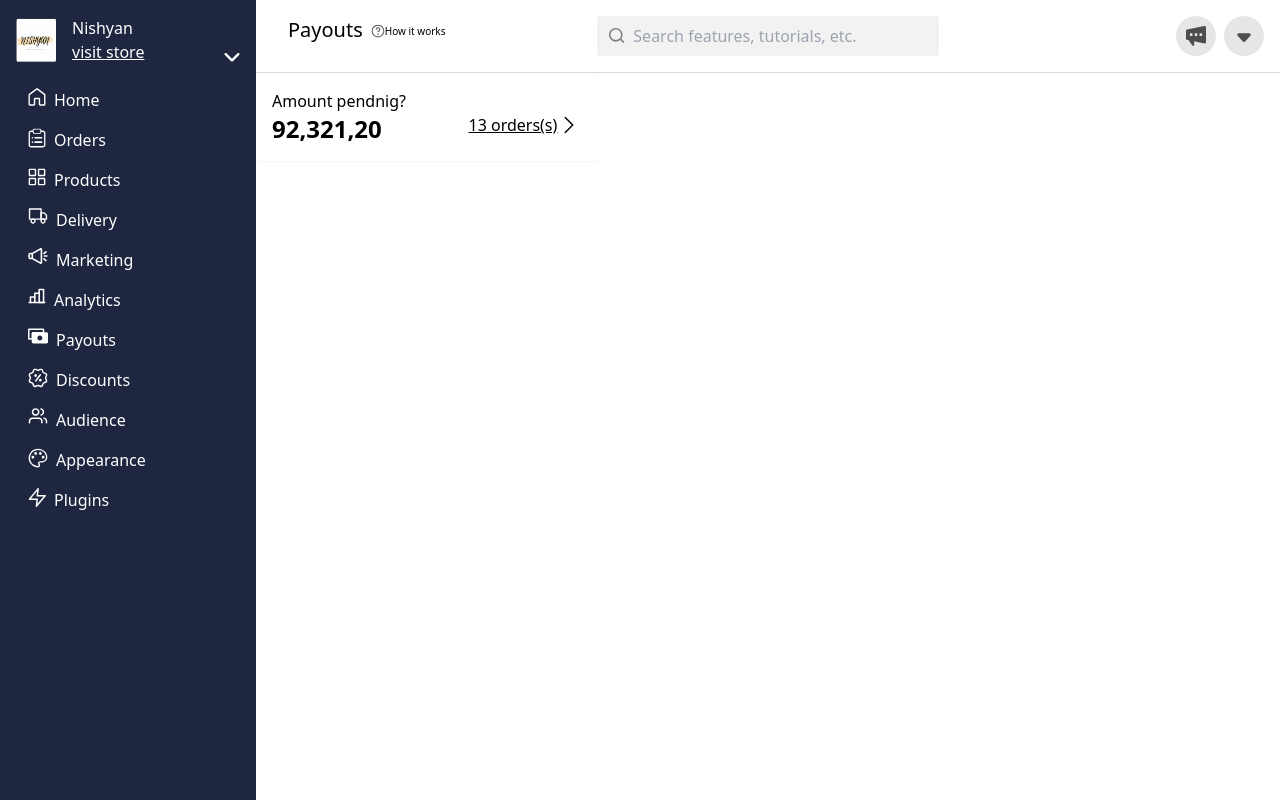
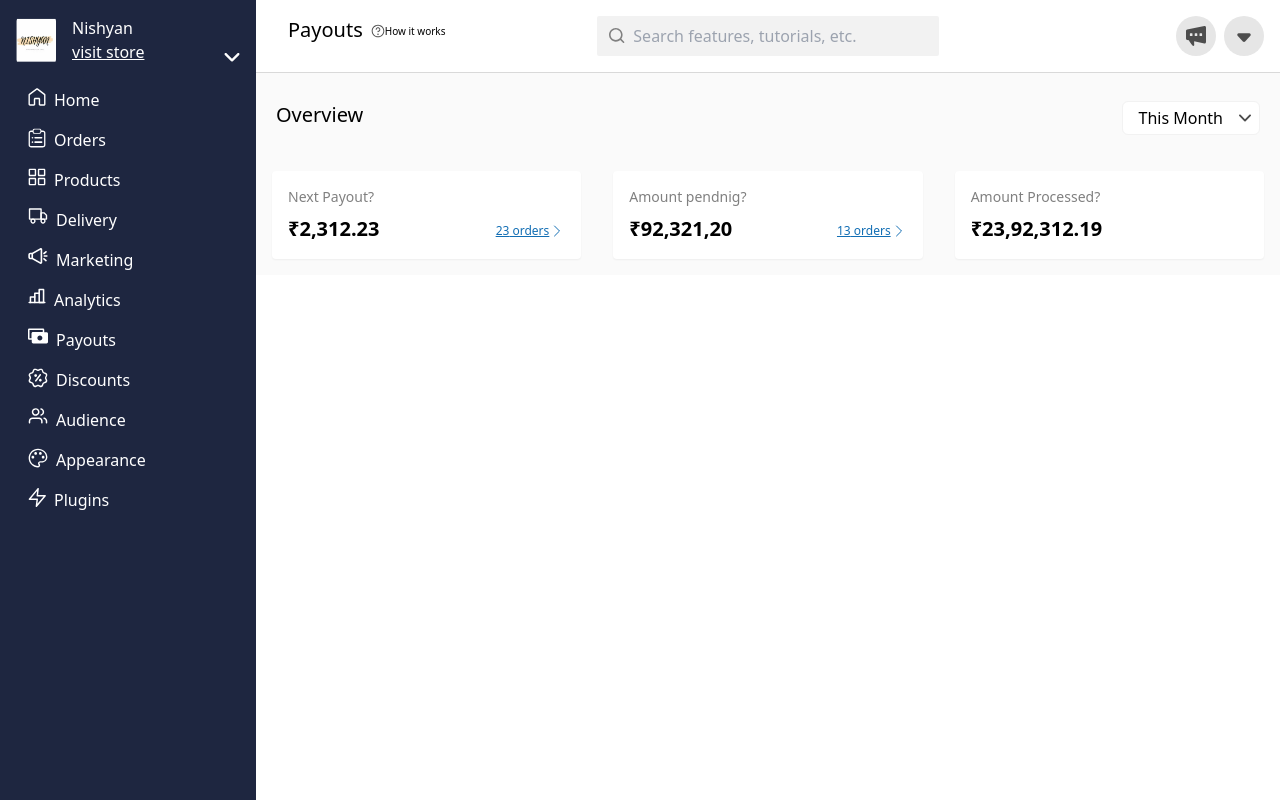
Before and after one commit to kuchbhimingwal/dukan-assignment, a React (Vite) app: page / in a window 1280 px wide. Built offline with nearby package versions, Linux system fonts and the light colour scheme.

Commit message:
starting the overview section of the dashboard

```diff
--- a/src/App.jsx
+++ b/src/App.jsx
@@ -1,3 +1,4 @@
+import Dashboard from "./conmponents/Dashboard"
 import Header from "./conmponents/Header"
 import NavBar from "./conmponents/NavBar"
 import RevenueCard from "./conmponents/RevenueCard"
@@ -11,9 +12,7 @@ function App() {
       </div>
       <div className="col-span-4">
           <Header />
-        <div className="grid grid-cols-3">
-        <RevenueCard title={"Amount pendnig"} amount={"92,321,20"} orderCount={13}/>
-        </div>
+          <Dashboard />
       </div>
     </div>
   )
--- /dev/null
+++ b/src/conmponents/Dashboard.jsx
@@ -0,0 +1,25 @@
+import React from 'react'
+import RevenueCard from './RevenueCard'
+
+function Dashboard() {
+  return (
+    <div className='bg-dashboardBack'>
+      <div className='flex justify-between p-5 pt-7'>
+        <div className='font-semimedium text-xl'>Overview</div>
+        <div className='flex border rounded-md border-searchBar bg-white'>
+          <span className='px-4 py-1'>This Month</span>
+          <svg className="mt-3 mr-2" width="12" height="8" viewBox="0 0 12 8" fill="none" xmlns="http://www.w3.org/2000/svg">
+            <path d="M0.277478 0.777478C0.613814 0.441141 1.14013 0.410565 1.511 0.68575L1.61726 0.777478L6 5.15979L10.3827 0.777478C10.7191 0.441141 11.2454 0.410565 11.6163 0.68575L11.7225 0.777478C12.0589 1.11381 12.0894 1.64013 11.8142 2.011L11.7225 2.11726L6.66989 7.16989C6.33355 7.50623 5.80724 7.5368 5.43636 7.26162L5.33011 7.16989L0.277478 2.11726C-0.0924926 1.74729 -0.0924926 1.14745 0.277478 0.777478Z" fill="#4D4D4D"/>
+          </svg>
+        </div>
+      </div>
+      <div className="grid grid-cols-3">
+        <RevenueCard title={"Next Payout"} amount={"2,312.23"} orderCount={23}/>
+        <RevenueCard title={"Amount pendnig"} amount={"92,321,20"} orderCount={13}/>
+        <RevenueCard title={"Amount Processed"} amount={"23,92,312.19"} orderCount={0}/>
+        </div>
+    </div>
+  )
+}
+
+export default Dashboard
--- a/src/conmponents/RevenueCard.jsx
+++ b/src/conmponents/RevenueCard.jsx
@@ -8,22 +8,24 @@ function RevenueCard(
   }
 ) {
   return (
-    <div className='bg-white rounded shadow-sm p-4'>
-      <div className='text-grey=700'>
+    <div className='bg-white rounded shadow-sm p-4 m-4'>
+      <div className='text-[grey] text-sm'>
         {title}
         ?
       </div>
+
       <div className='flex justify-between'>
-        <div className='font-semibold text-2xl'>
-          {amount}
+        <div className='font-bold text-xl pt-2'>
+          ₹{amount}
         </div>
-        {orderCount ? <div className='flex text-blue-400 cursor-pointer font-medium'>
+
+        {orderCount ? <div className='flex text-blue-400 cursor-pointer font-medium text-xs pt-4'>
           <div  className='underline'>
-            {orderCount} orders(s)
+            {orderCount} orders
           </div>
-          <svg xmlns="http://www.w3.org/2000/svg" fill="none" viewBox="0 0 24 24" stroke-width="1.5" stroke="currentColor" class="w-6 h-6">
-            <path stroke-linecap="round" stroke-linejoin="round" d="m8.25 4.5 7.5 7.5-7.5 7.5" />
-          </svg>
+            <svg xmlns="http://www.w3.org/2000/svg" fill="none" viewBox="0 0 24 24" stroke-width="1.5" stroke="currentColor" class="w-4 h-4">
+              <path stroke-linecap="round" stroke-linejoin="round" d="m8.25 4.5 7.5 7.5-7.5 7.5" />
+            </svg>
 
         </div> : null}
       </div>
--- a/tailwind.config.js
+++ b/tailwind.config.js
@@ -15,7 +15,11 @@ export default {
       searchBar: "#f2f2f2",
       searchText: "#808080",
       red: "red",
-      borderRadius: "#d9d9d9"
+      borderRadius: "#d9d9d9",
+      dashboardBack: "#fafafa",
+      blue: {
+        400: "#126eb4"
+      }
     }
   },
   plugins: [],
```
